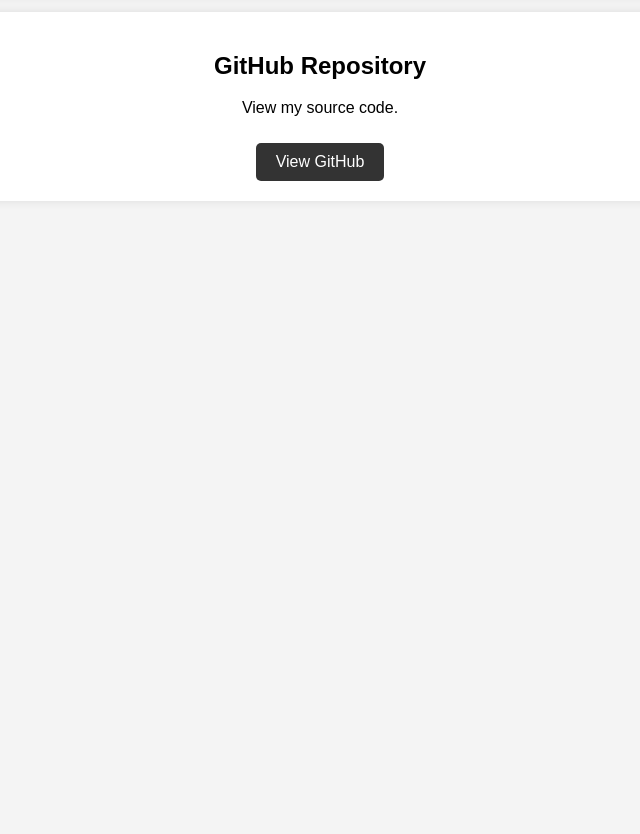
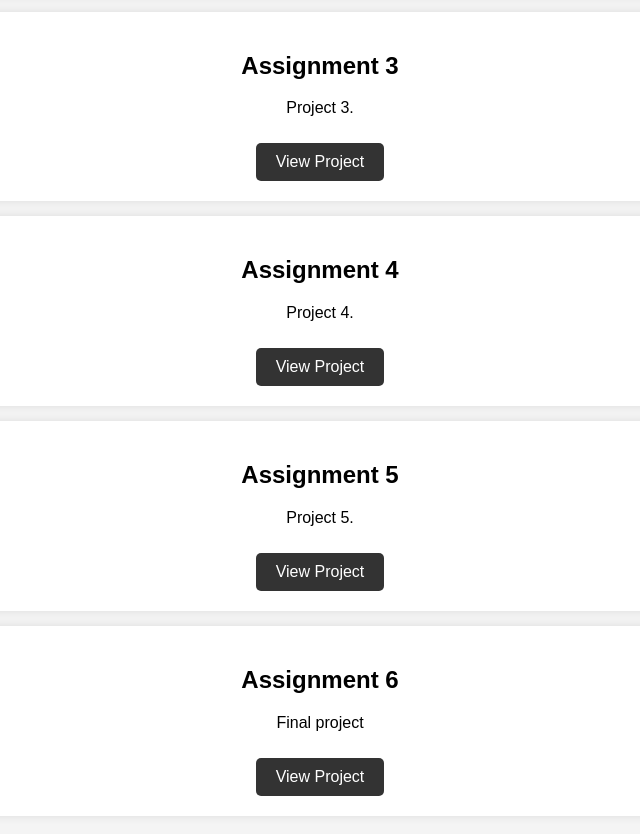
Before and after one commit to davidbiegon/25-1802-final, a plain HTML site: page index.html in a window 1280 px wide. Shown: the part 580-1414 px from the top of the page, without its empty margins (320-960 px from the left). Before the commit the page ends 836 px from the top, so only its background shows below. Drawn offline with Linux system fonts and the light colour scheme.

Commit message:
Update index.html

```diff
--- a/index.html
+++ b/index.html
@@ -72,9 +72,27 @@
     </div>
 
     <div class="card">
-        <h2>GitHub Repository</h2>
-        <p>View my source code.</p>
-        <a href="https://github.com/username" target="_blank">View GitHub</a>
+        <h2>Assignment 3</h2>
+        <p>Project 3.</p>
+        <a href="https://davidbiegon.github.io/25-1802-task-3/" target="_blank">View Project</a>
+    </div>
+
+    <div class="card">
+        <h2>Assignment 4</h2>
+        <p>Project 4.</p>
+        <a href="https://davidbiegon.github.io/25-1802-task-4/" target="_blank">View Project</a>
+    </div>
+
+    <div class="card">
+        <h2>Assignment 5</h2>
+        <P>Project 5.</P>
+        <a href="https://davidbiegon.github.io/25-1802-task-5/" targets="_blank">View Project</a>
+    </div>
+
+    <div class="card">
+        <h2>Assignment 6</h2>
+        <P>Final project</P>
+        <a href="https://davidbiegon.github.io/25-1802-final/" targets="_blank">View Project</a>
     </div>
 
 </section>
```
